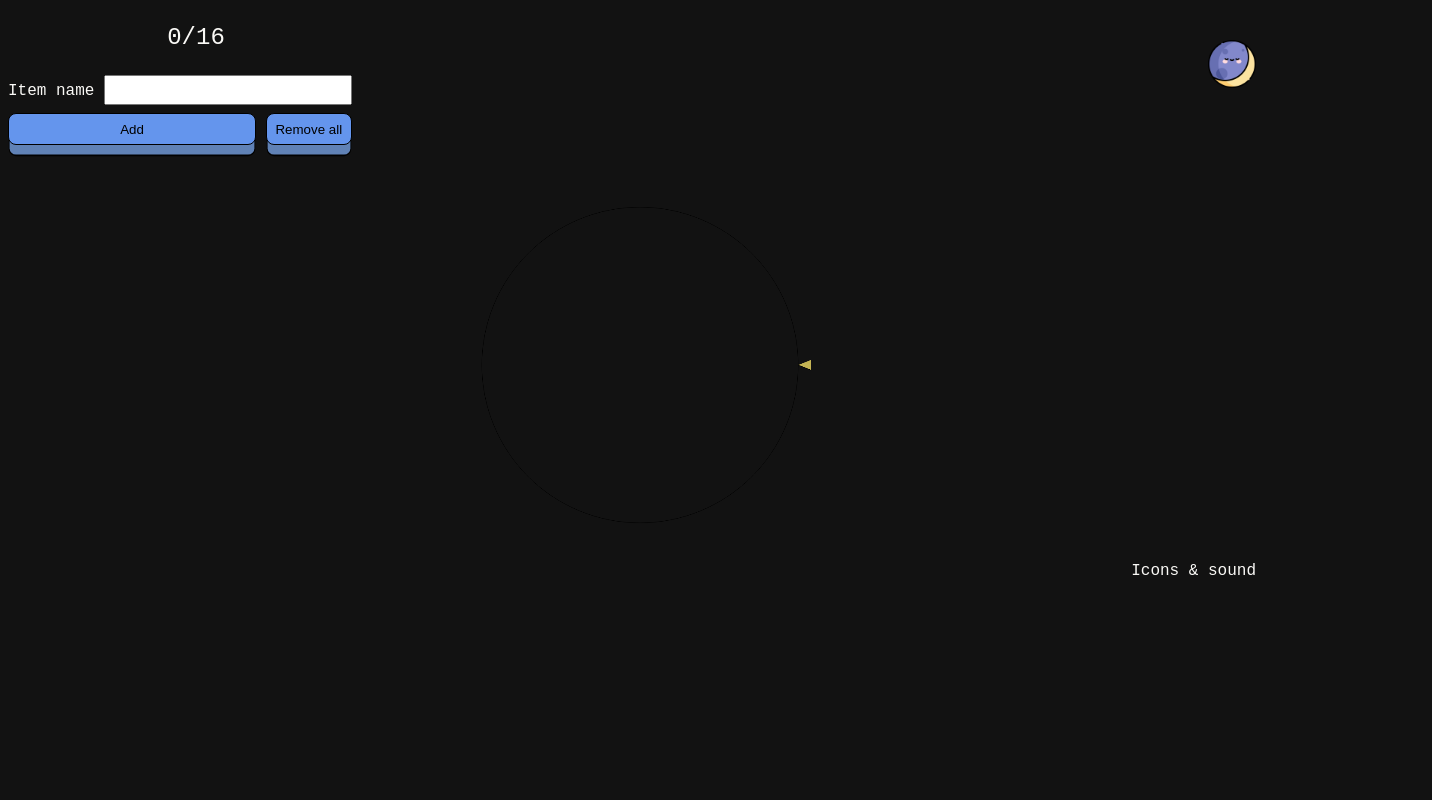
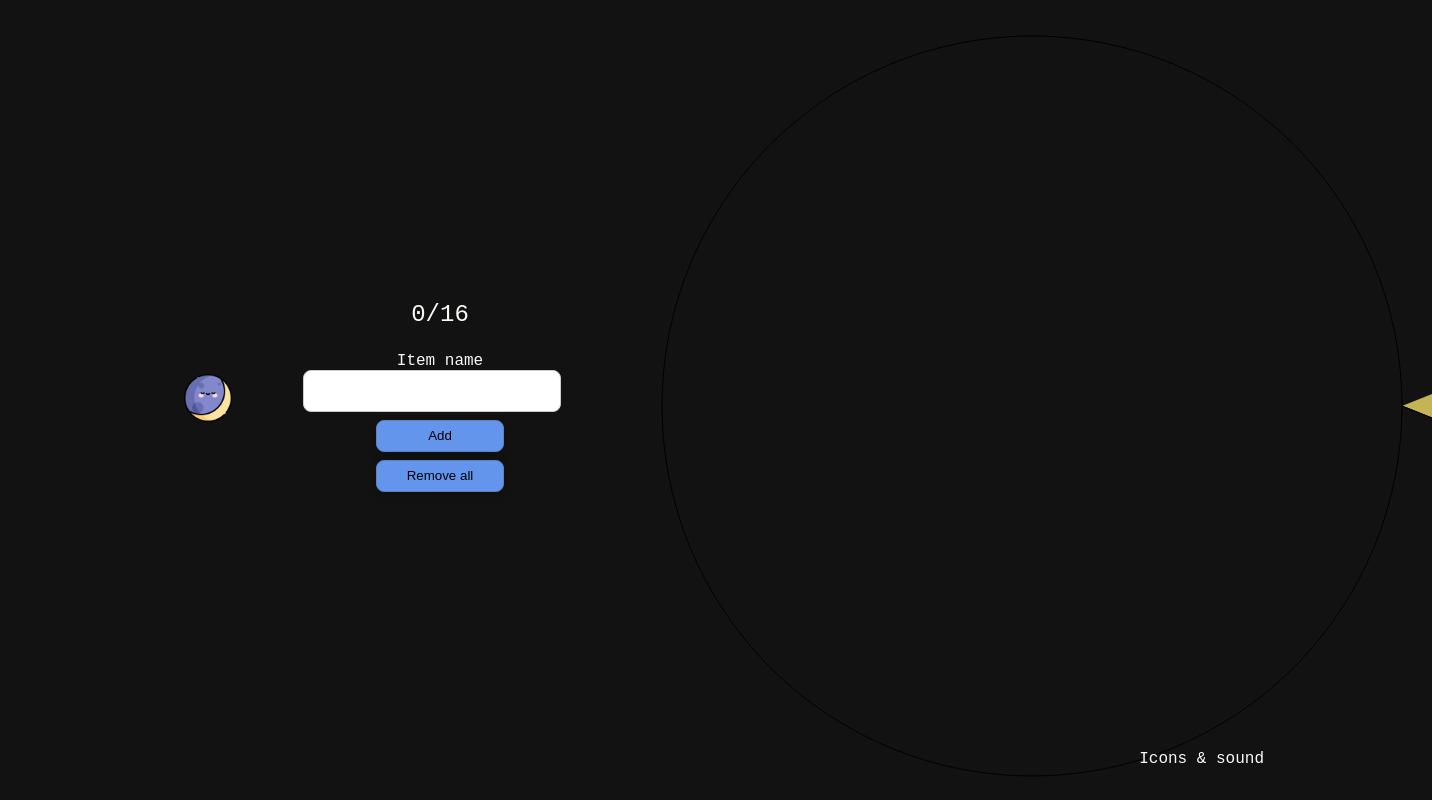
Before and after one commit to atiwary17/TimeTraveler-Tales, a website built with webpack: page index.html in a window 1280 px wide. Shown: the whole page, 1432 px wide, since content can reach past the window. Built offline with nearby package versions, Linux system fonts and the light colour scheme.

Commit message:
Update app.css

```diff
--- a/app.css
+++ b/app.css
@@ -1,14 +1,17 @@
 body {
   background-color: #121212;
   color: #faf9f6;
-  transition-duration: 3s;
+  font-family: "Courier New", Courier, monospace;
+  transition-duration: 0.3s;
+  margin: 0;
+  padding: 0;
+  display: flex;
+  justify-content: center;
+  align-items: center;
+  height: 100vh;
 }
 
-button {
-  cursor: pointer;
-}
-
-canvas {
+button, canvas {
   cursor: pointer;
 }
 
@@ -17,51 +20,53 @@ footer {
   padding: 1rem;
   bottom: 0;
   right: 0;
+  text-align: right;
 }
 
 footer p {
-  text-align: right;
   cursor: pointer;
-}
-
-html {
-  font-family: "Courier New", Courier, monospace;
 }
 
 input {
   height: 1.5rem;
   width: 15rem;
+  border: 1px solid #ccc;
+  padding: 0.5rem;
+  border-radius: 0.5rem;
+  margin-right: 1rem;
 }
 
 li {
   padding: 0.75rem;
   cursor: pointer;
+  list-style-type: none;
 }
 
 ul {
   padding: 0;
-  list-style-type: none;
   text-align: center;
 }
 
-.add-item-button {
+.add-item-button, .remove-all-items-button {
   height: 2rem;
-  width: 15.5rem;
+  width: 8rem;
+  background-color: #6495ed;
+  border: 1px solid #6082b6;
+  box-shadow: 0 0.2rem 0.5rem rgba(0, 0, 0, 0.2);
+  border-radius: 0.5rem;
   margin-top: 0.5rem;
-  background-color: #6495ed;
-  border: 0.05rem solid black;
-  box-shadow: 0 0.7rem 0 -0.1rem #6082b6, 0 0.75rem 0 -0.05rem black;
-  border-radius: 0.5rem;
+  cursor: pointer;
+  transition: transform 0.2s, box-shadow 0.2s;
 }
 
-.add-item-button:hover {
-  transform: translate(0, 0.25rem);
-  box-shadow: 0 0.5rem 0 -0.1rem #6082b6, 0 0.55rem 0 -0.05rem black;
+.add-item-button:hover, .remove-all-items-button:hover {
+  transform: translateY(0.2rem);
+  box-shadow: 0 0.1rem 0.3rem rgba(0, 0, 0, 0.4);
 }
 
-.add-item-button:active {
-  transform: translate(0, 0.5rem);
-  box-shadow: 0 0.1rem 0 -0.1rem #6082b6, 0 0.15rem 0 -0.05rem black;
+.add-item-button:active, .remove-all-items-button:active {
+  transform: translateY(0.4rem);
+  box-shadow: none;
 }
 
 .counter {
@@ -73,6 +78,7 @@ ul {
   width: 1rem;
   height: 1rem;
   float: right;
+  cursor: pointer;
 }
 
 .light-dark-mode {
@@ -82,77 +88,47 @@ ul {
 
 .menu {
   width: 24rem;
+  display: flex;
+  flex-direction: column;
+  align-items: center;
 }
 
 .menu-item-list {
   text-align: center;
+  padding: 0;
 }
 
 .moon-sun {
   width: 3rem;
   height: 3rem;
+  cursor: pointer;
 }
 
-.remove-all-items-button {
-  width: 5.4rem;
-  height: 2rem;
-  background-color: #6495ed;
-  border: 0.05rem solid black;
-  box-shadow: 0 0.7rem 0 -0.1rem #6082b6, 0 0.75rem 0 -0.05rem black;
-  border-radius: 0.5rem;
-}
-
-.remove-all-items-button:hover {
-  transform: translate(0, 0.25rem);
-  box-shadow: 0 0.5rem 0 -0.1rem #6082b6, 0 0.55rem 0 -0.05rem black;
-}
-
-.remove-all-items-button:active {
-  transform: translate(0, 0.5rem);
-  box-shadow: 0 0.1rem 0 -0.1rem #6082b6, 0 0.15rem 0 -0.05rem black;
+.roulette-container {
+  position: relative;
+  flex: 1;
+  display: flex;
+  justify-content: center;
+  align-items: center;
 }
 
 .roulette-wheel {
-  position: absolute;
-  top: 50%;
-  left: 50%;
-  transform: translate(-50%, -50%);
-  width: 60rem;
+  width: 50%;
+  max-width: 30rem;
   text-align: center;
-}
-
-.open-close-menu {
-  display: flex;
-  justify-content: right;
 }
 
 .winner {
   font-size: 32px;
   margin-bottom: 1rem;
-  height: 28px;
 }
 
-@media screen and (max-width: 1580px) {
-  canvas {
-    margin-top: 5rem;
-    height: 20rem;
-    margin: auto;
-  }
-
-  .menu {
-    width: 23.5rem;
+@media screen and (max-width: 768px) {
+  .roulette-container {
+    flex-direction: column-reverse;
   }
 
   .roulette-wheel {
-    position: relative;
-    top: 0;
-    left: 0;
     width: 100%;
-    transform: translate(0, 0);
-    margin: 0;
-  }
-
-  footer {
-    position: relative;
   }
 }
```
